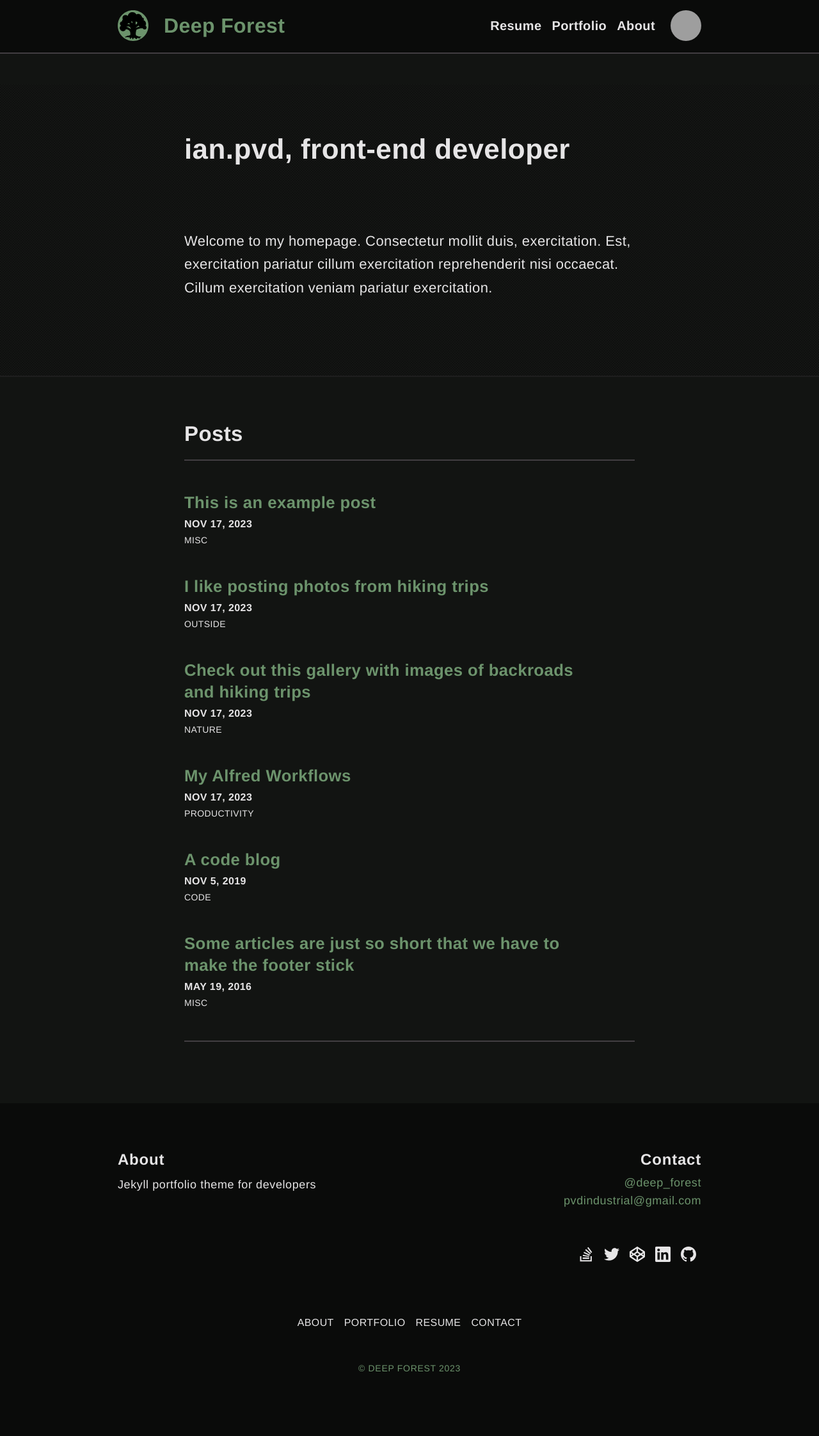
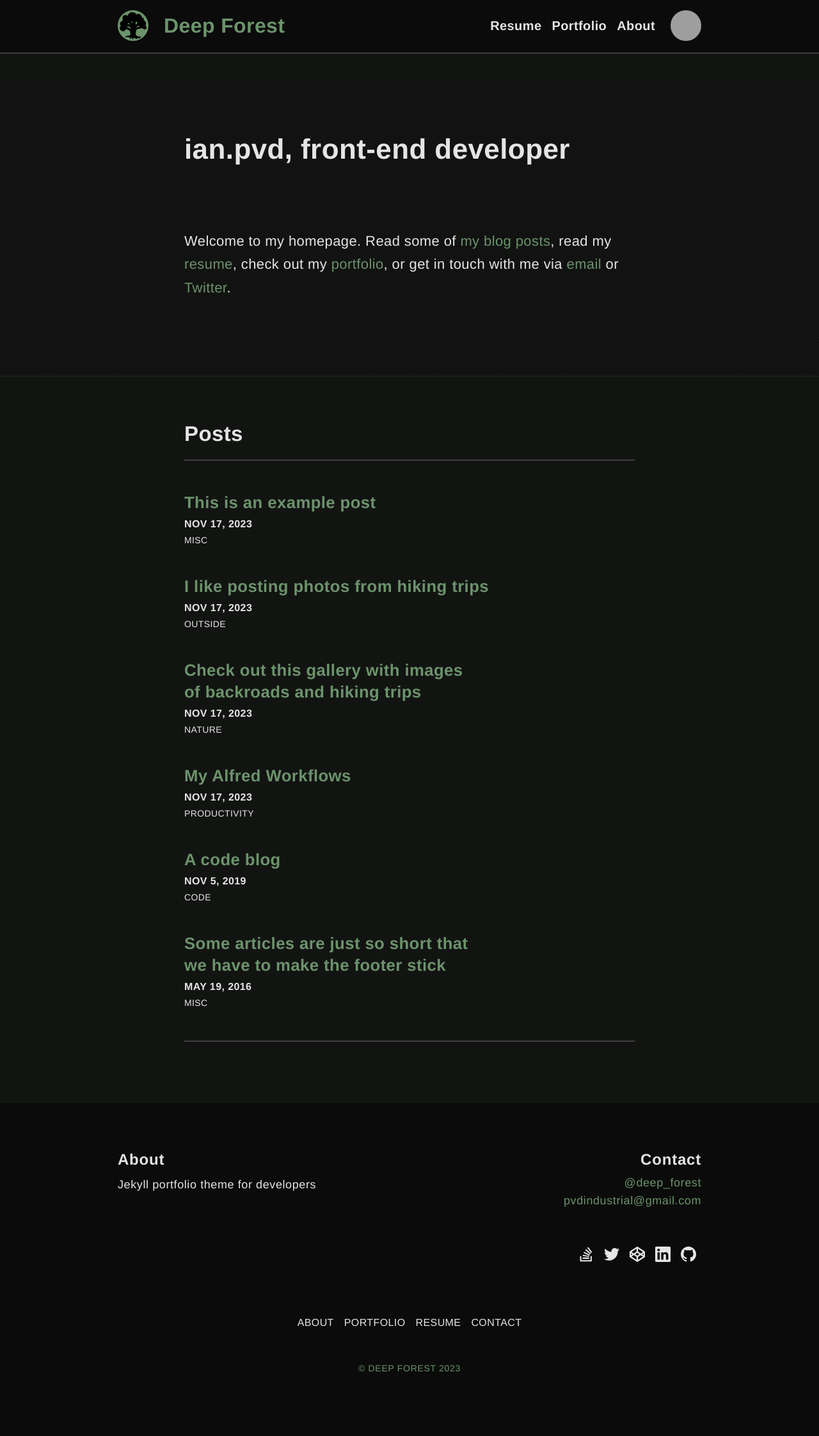
Before and after one commit to ian-pvd/deep-forest, a Jekyll site: the page built from index.md, in a window 1280 px wide. Shown: the whole page at 64% size. Built offline with Jekyll 4.4.1, drawn with Linux system fonts in a browser that asks for light colours; grey boxes are pictures that could not be loaded.

Commit message:
home page changes

```diff
--- a/_layouts/home.html
+++ b/_layouts/home.html
@@ -14,7 +14,7 @@
 		</div>
 	</div>
 
-	<section class="home__posts" id="#home-posts">
+	<section class="home__posts" id="home-posts">
 		<h2 class="home__posts-title">Posts</h2>
 
 		{% if site.paginate %}
--- a/_sass/base.scss
+++ b/_sass/base.scss
@@ -45,17 +45,6 @@
 		color: var(--c-link-hover);
 		text-decoration: underline;
 	}
-
-	// Chunky underlines
-	&.post-item__link {
-
-		&:focus,
-		&:hover {
-			text-decoration-thickness: var(--underline-thickness);
-			text-decoration-line: underline;
-			text-underline-offset: var(--size-offset);
-		}
-	}
 }
 
 h1,
--- a/_sass/includes/post-item.scss
+++ b/_sass/includes/post-item.scss
@@ -9,9 +9,17 @@
 .post-item__title {
 	margin-bottom: var(--space-xxsmall);
 	max-width: 20em;
+	text-wrap: balance;
+	width: 100%;
+}
 
-	@media #{$desktop} {
-		max-width: 24em;
+.post-item__link {
+
+	&:focus,
+	&:hover {
+		text-decoration-thickness: var(--underline-thickness);
+		text-decoration-line: dotted;
+		text-underline-offset: var(--size-offset);
 	}
 }
 
--- a/_sass/layouts/home.scss
+++ b/_sass/layouts/home.scss
@@ -1,7 +1,7 @@
 .home__wrapper {
 	margin-top: calc(-1 * var(--space-large));
-	margin: 0 0 var(--space-xlarge) 50%;
-	padding: 24px 0 var(--space-xlarge);
+	margin: 0 0 var(--space-large) 50%;
+	padding: var(--space-medium) 0 var(--space-xlarge);
 	position: relative;
 	transform: translate(-50%, 0);
 	width: var(--viewport-width);
@@ -27,8 +27,16 @@
 	padding-bottom: var(--space-medium);
 }
 
+.home__title {
+	text-wrap: balance;
+}
+
 .home__content {
 	@include content;
+}
+
+.home__posts {
+	padding-top: var(--space-medium);
 }
 
 .home__posts-title {
--- a/_sass/variables.scss
+++ b/_sass/variables.scss
@@ -31,13 +31,13 @@
 	--fs-xxlarge: 2rem; // 32px
 
 	/* Spacing Values */
-	--space-xxsmall: 0.25rem;
-	--space-xsmall: 0.5rem;
-	--space-small: 0.75rem;
-	--space-medium: 1.5rem;
-	--space-large: 3rem;
-	--space-xlarge: 4.5rem;
-	--space-xxlarge: 6rem;
+	--space-xxsmall: 0.25rem; // 4px
+	--space-xsmall: 0.5rem; // 8px
+	--space-small: 0.75rem; // 12px
+	--space-medium: 1.5rem; // 24px
+	--space-large: 3rem; // 48px
+	--space-xlarge: 4.5rem; // 72px
+	--space-xxlarge: 6rem; // 96px
 
 	/* Borders */
 	--border-hr:  4px solid var(--color-black);
@@ -48,9 +48,9 @@
 	/* TODO: Organize the other variables. */
 	--mw-site-layout: calc(54rem + var(--space-large)); // 54rem + 3rem (half site footer padding)
 	--size-logo-desktop: 3rem; // 48px
-	--size-offset: 0.1em; // define offset using ~2px for 20px font size.
+	--size-offset: 0.075em;
 	--size-site-header: 5.25rem; // 82px + 2px border-layout.
-	--underline-thickness: 2px;
+	--underline-thickness: 0.1em;
 	--viewport-width: 100vw; // Updated for scrollbar via setViewportWidth() JS.
 }
 
--- a/index.md
+++ b/index.md
@@ -3,4 +3,4 @@
 layout: home
 ---
 
-Welcome to my homepage. Consectetur mollit duis, exercitation. Est, exercitation pariatur cillum exercitation reprehenderit nisi occaecat. Cillum exercitation veniam pariatur exercitation.
+Welcome to my homepage. Read some of [my blog posts](#home-posts), read my [resume](/resume/), check out my [portfolio](/portfolio/), or get in touch with me via [email](mailto:pvdindustrial@gmail.com) or [Twitter](https://www.twitter.com/ian_pvd){:target="_blank"}.
```
